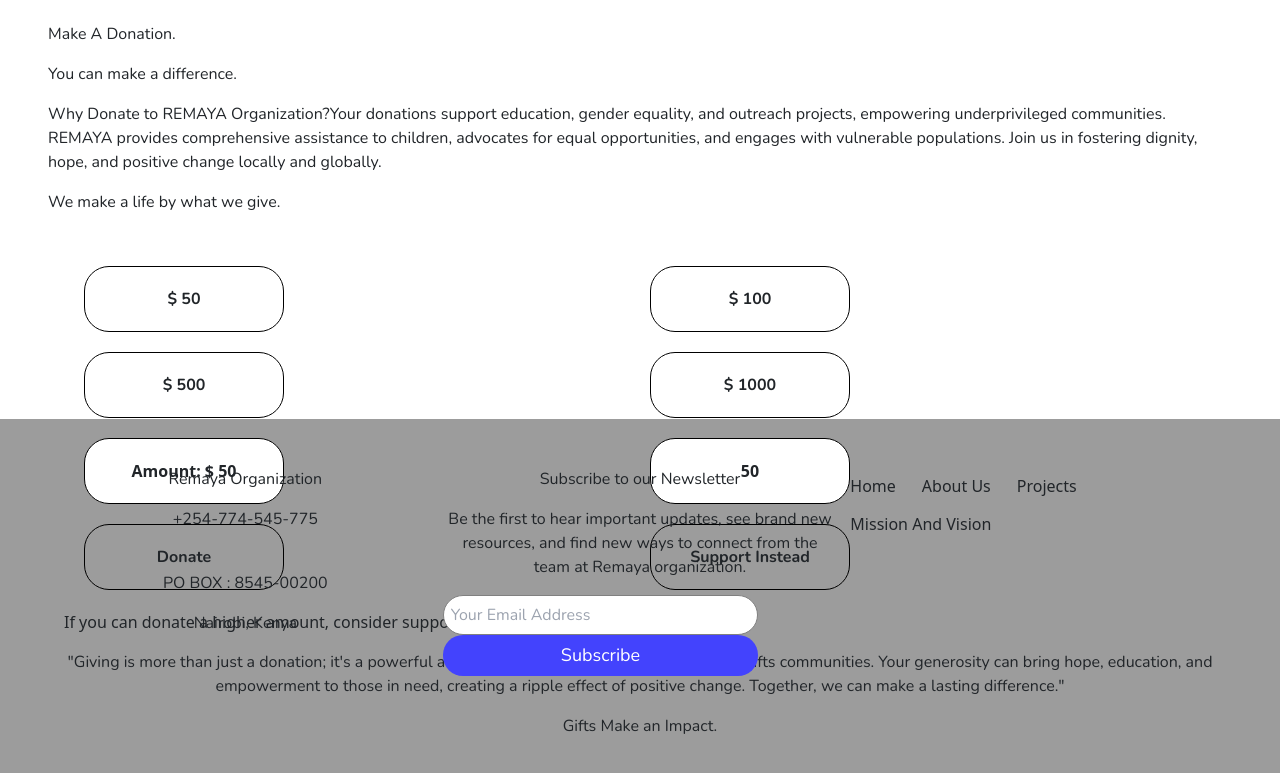
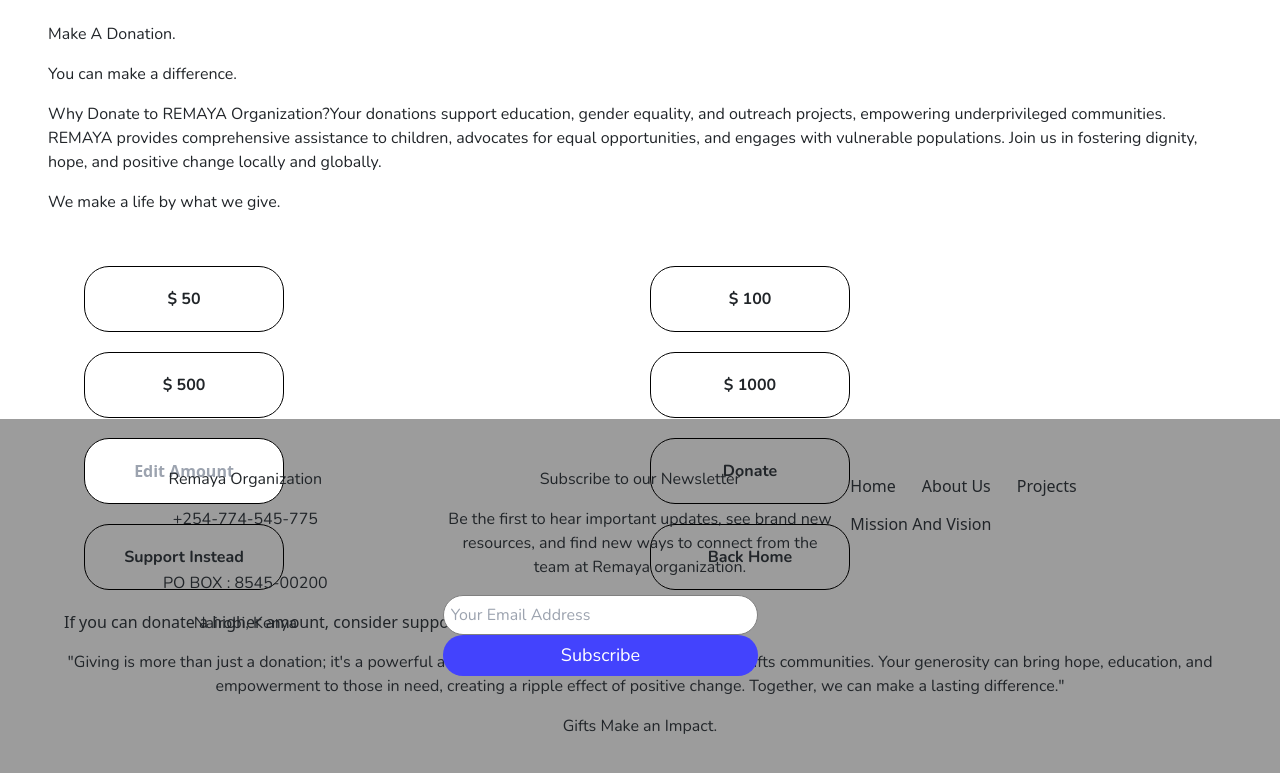
Before and after one commit to Brianali-codes/remaya-react, a React (Vite) app: page /donate in a window 1280 px wide. Shown: the part 541-1314 px from the top of the page. Built offline with nearby package versions, Linux system fonts and the light colour scheme; a web font is replaced by a local one.

Commit message:
adjust UI

```diff
--- a/src/pages/donate.jsx
+++ b/src/pages/donate.jsx
@@ -1,3 +1,4 @@
+import React, { useState } from 'react';
 import Nav2 from "../nav2";
 import "../App.css";
 import DN from "../assets/donate.webp";
@@ -8,14 +9,27 @@
 export default function Donate() {
   const { amount, setAmount } = useAmount();
   const navigate = useNavigate();
+  const [isEditing, setIsEditing] = useState(false);
 
   const handleCustomAmountChange = (e) => {
     const value = e.target.value.replace(/[^0-9]/g, ""); // Allow only numbers
-        setAmount(value ? parseInt(value, 10) : ""); // Convert to integer
+    setAmount(value ? parseInt(value, 10) : "");
+    setIsEditing(true);
   };
 
   const handleDonateClick = () => {
     navigate("/donateform", { state: { amount } });
+  };
+  const handleSupportClick = () =>{
+    navigate("/support", { state: { amount } });
+  }
+  const handleHomeClick = () =>{
+    navigate("/", { state: { amount } });
+  }
+
+  const handlePresetAmountClick = (amount) => {
+    setAmount(amount);
+    setIsEditing(true); // Set isEditing to true when a preset amount is selected
   };
 
   return (
@@ -38,25 +52,22 @@
 
         <div className="w-3/6 flex flex-col justify-center items-center p-3 doncont">
           <div className="donation-box">
-                        <button className="don-btn desc" onClick={() => setAmount(50)}>$ 50</button>
-                        <button className="don-btn desc" onClick={() => setAmount(100)}>$ 100</button>
-                        <button className="don-btn desc" onClick={() => setAmount(500)}>$ 500</button>
-                        <button className="don-btn desc" onClick={() => setAmount(1000)}>$ 1000</button>
-
-                        <input type="text" className="don-input text-center" value={`Amount: $ ${amount}`} readOnly />
+            <button className="don-btn desc" onClick={() => handlePresetAmountClick(50)}>$ 50</button>
+            <button className="don-btn desc" onClick={() => handlePresetAmountClick(100)}>$ 100</button>
+            <button className="don-btn desc" onClick={() => handlePresetAmountClick(500)}>$ 500</button>
+            <button className="don-btn desc" onClick={() => handlePresetAmountClick(1000)}>$ 1000</button>
 
             <input
               type="text"
               className="don-input text-center"
-                            placeholder="Custom Amount $:"
-
-                            value={amount}
+              placeholder={isEditing ? `Amount: $ ${amount}` : "Edit Amount"}
+              value={isEditing ? `Edit Amount: $ ${amount}` : ""}
               onChange={handleCustomAmountChange}
-
             />
 
             <button className="don-btn desc" onClick={handleDonateClick}>Donate</button>
-                        <button className="don-btn desc" onClick={handleDonateClick}>Support Instead</button>
+            <button className="don-btn desc" onClick={handleSupportClick}>Support Instead</button>
+            <button className="don-btn desc" onClick={handleHomeClick}>Back Home</button>
           </div>
 
           <p>If you can donate a higher amount, consider supporting us instead <Link to="/support"><span className="text-blue-500 cursor-pointer">Here</span></Link></p>
```
Lines whose indentation alone changed are shown as unchanged.
